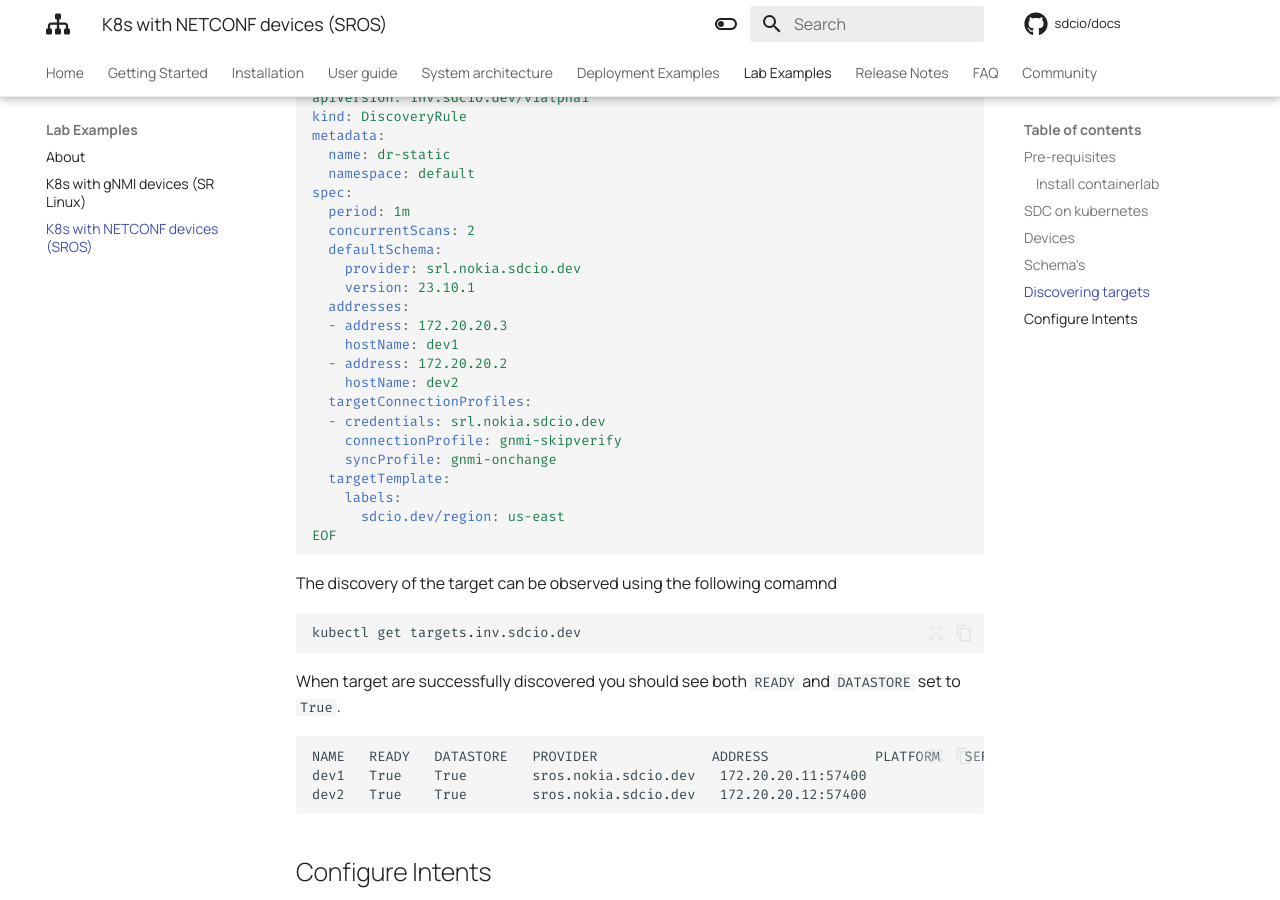
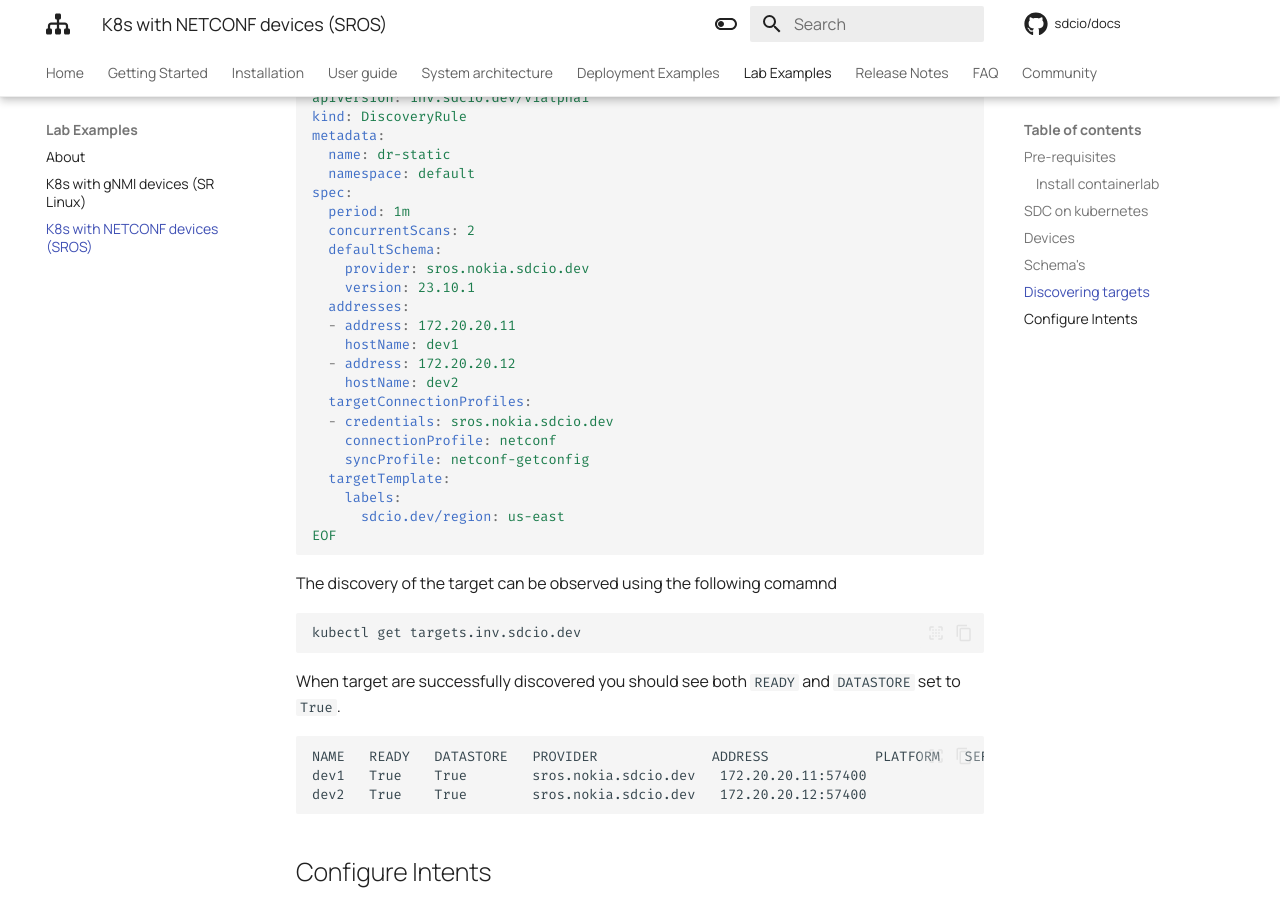
Before and after one commit to sdcio/docs, an MkDocs documentation site: the page built from docs/examples/2_k8s_sros_collocated.md, in a window 1280 px wide and 900 px high, scrolled down 3742 px. Built offline with MkDocs 1.6.1 and Material for MkDocs 9.7.7, drawn with Linux system fonts in a browser that asks for light colours; comment, search, counter and statistics services are not loaded.

Commit message:
sros fix gnmi ->netconf

```diff
--- a/docs/examples/2_k8s_sros_collocated.md
+++ b/docs/examples/2_k8s_sros_collocated.md
@@ -175,17 +175,17 @@ spec:
   period: 1m
   concurrentScans: 2
   defaultSchema:
-    provider: srl.nokia.sdcio.dev
+    provider: sros.nokia.sdcio.dev
     version: 23.10.1
   addresses:
-  - address: 172.20.20.3
+  - address: 172.20.20.11
     hostName: dev1
-  - address: 172.20.20.2
+  - address: 172.20.20.12
     hostName: dev2
   targetConnectionProfiles:
-  - credentials: srl.nokia.sdcio.dev
-    connectionProfile: gnmi-skipverify
-    syncProfile: gnmi-onchange
+  - credentials: sros.nokia.sdcio.dev
+    connectionProfile: netconf
+    syncProfile: netconf-getconfig
   targetTemplate:
     labels:
       sdcio.dev/region: us-east
```
